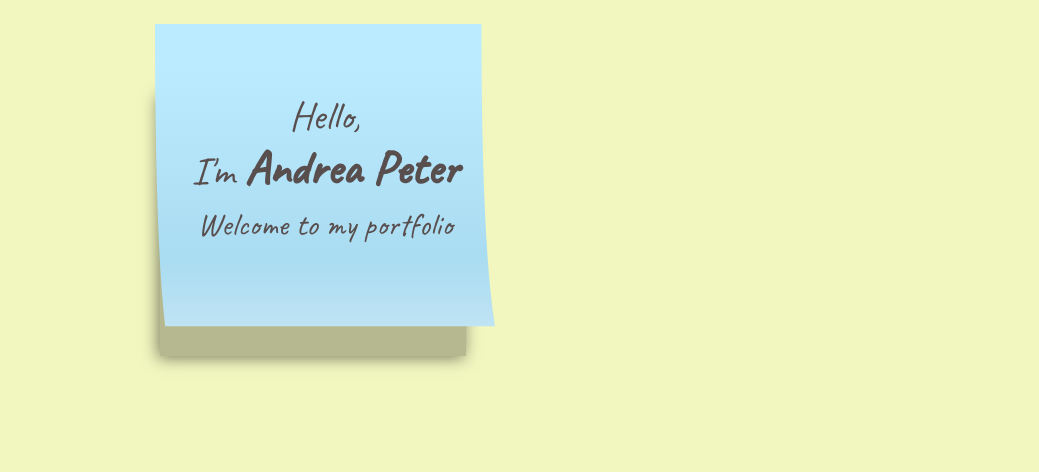
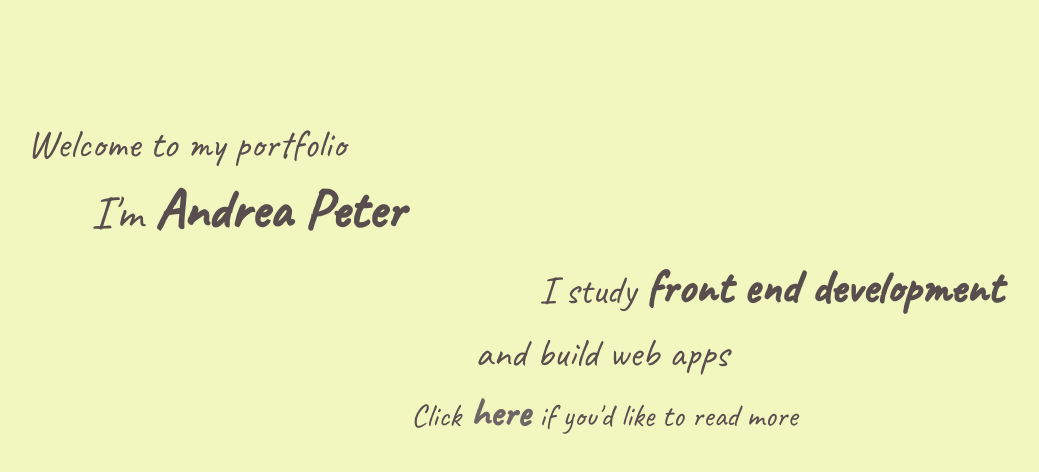
Before and after one commit to pandi1813/react-portfolio, a React (Create React App) app: page / in a window 1280 px wide. Shown: the top 472 px of the page, without its empty margins (165-1204 px from the left). Built offline with nearby package versions, Linux system fonts and the light colour scheme.

Commit message:
added and styled brand statement component

```diff
--- a/src/App.js
+++ b/src/App.js
@@ -6,6 +6,7 @@ import 'bootstrap/dist/css/bootstrap.min.css'
 import {BrowserRouter as Router, Routes, Route} from "react-router-dom";
 import ProjectGallery from './components/pages/ProjectGallery';
 import Contact from './components/pages/Contact';
+import About from './components/pages/About';
 
 
 export default function App() {
@@ -16,10 +17,9 @@ return <>
         <Routes>
 
           <Route path='/' element={<Home />} />
-          <Route path="projects" element={<ProjectGallery />} >
-          </Route>
+          <Route path="projects" element={<ProjectGallery />} ></Route>
           <Route path="contact" element={<Contact />} />
-
+          <Route path="about" element={<About />} />
         </Routes>
       </div>
     </Router>
--- a/src/components/BrandStatement/BrandStatement.jsx
+++ b/src/components/BrandStatement/BrandStatement.jsx
@@ -0,0 +1,39 @@
+import './brand-statement.css'
+import { NavLink } from 'react-router-dom'
+
+export default function BrandStatement() {
+    return (
+        <div className='statement'>
+            <p>I study <span className='small-accent'>front end development</span></p>
+            <p> and build web apps</p>
+            <div>
+                Click
+                <NavLink to='about' > here </NavLink>
+                if you'd like to read more
+            </div>
+
+
+
+        </div>
+        // <div class="sticky-container">
+        //     <div class="sticky-outer">
+        //         <div class="sticky">
+        //             <svg width="0" height="0">
+        //                 <defs>
+        //                     <clipPath id="stickyClip" clipPathUnits="objectBoundingBox">
+        //                         <path
+        //                             d="M 0 0 Q 0 0.69, 0.03 0.96 0.03 0.96, 1 0.96 Q 0.96 0.69, 0.96 0 0.96 0, 0 0"
+        //                             stroke-linejoin="round"
+        //                             stroke-linecap="square"
+        //                         />
+        //                     </clipPath>
+        //                 </defs>
+        //             </svg>
+        //             <div class="sticky-content">
+        //                 I study front end development and create web apps
+        //             </div>
+        //         </div>
+        //     </div>
+        // </div>
+    )
+}
--- a/src/components/BrandStatement/brand-statement.css
+++ b/src/components/BrandStatement/brand-statement.css
@@ -0,0 +1,100 @@
+.statement {
+  font-family: 'Caveat', cursive;
+  margin-left: 45vw;
+  font-size: 2.5rem;
+}
+
+.statement p {
+  margin-bottom: 0;
+}
+
+.statement p:first-of-type {
+  margin-left: 10vw;
+}
+
+.statement p:nth-of-type(2) {
+  margin-left: 5vw;
+}
+
+.statement div {
+  font-size: 2rem;
+}
+
+.statement a {
+  text-decoration: none;
+  color: rgb(110, 102, 102);
+
+
+  font-weight: bold;
+  font-size: 2.5rem;
+}
+
+.statement a:hover {
+  color: rgb(147, 52, 52);
+
+}
+
+.small-accent {
+  font-size: larger;
+  font-weight: bold;
+}
+
+/* .welcome h2 {
+    padding-left: 10vw;
+    padding-right: 5vw;
+  }
+
+
+  .sticky-container {
+    max-width: 340px;
+    position: relative;
+    margin: 0 0 0 25vw;
+    pad: 0;
+
+  }
+
+  .sticky-outer {
+    display: flex;
+    padding-top: 92.5925926%;
+    position: relative;
+
+    width: 100%;
+  }
+
+  .sticky {
+    position: absolute;
+    top: 0;
+    left: 0;
+    right: 0;
+    bottom: 0;
+  }
+
+
+  .sticky:before {
+    box-shadow: -2px 2px 15px 0 rgba(0, 0, 0, 0.5);
+    background-color: rgba(0, 0, 0, 0.25);
+    content: '';
+    width: 90%;
+    left: 5px;
+    height: 83%;
+    position: absolute;
+    top: 30%;
+  }
+
+
+  .sticky-content {
+    background: linear-gradient(180deg,
+        rgba(187, 235, 255, 1) 0%,
+        rgba(187, 235, 255, 1) 12%,
+        rgba(170, 220, 241, 1) 75%,
+        rgba(195, 229, 244, 1) 100%);
+    width: 100%;
+    height: 100%;
+    padding: 20% 10%;
+
+    justify-content: center;
+    align-items: center;
+    font-family: 'Caveat', cursive;
+    text-align: center;
+    clip-path: url(#stickyClip);
+  } */
--- a/src/components/Welcome/Welcome.jsx
+++ b/src/components/Welcome/Welcome.jsx
@@ -3,7 +3,20 @@ import './welcome.css'
 export default function Welcome() {
     return (
         <>
-            <div class="sticky-container">
+            <div className='welcome'>
+
+
+                <h1>Welcome to my portfolio</h1>
+                <h2> I'm <span className='accent'>Andrea Peter</span></h2>
+            </div>
+
+
+
+
+
+
+
+            {/* <div class="sticky-container">
                 <div class="sticky-outer">
                     <div class="sticky">
                         <svg width="0" height="0">
@@ -23,7 +36,7 @@ export default function Welcome() {
                         </div>
                     </div>
                 </div>
-            </div>
+            </div> */}
         </>
     )
 }
--- a/src/components/Welcome/welcome.css
+++ b/src/components/Welcome/welcome.css
@@ -1,4 +1,18 @@
+
+.welcome {
+  font-family: 'Caveat', cursive;
+  margin: 15vh 0 0 15vw;
+}
+
 .welcome h2 {
+  padding-left: 5vw;
+  font-size: 3rem;
+}
+.accent {
+  font-size: 3.5rem;
+  font-weight: bold;
+}
+/* .welcome h2 {
     padding-left: 10vw;
     padding-right: 5vw;
   }
@@ -28,7 +42,7 @@
     bottom: 0;
   }
 
-  /* Shadow behind the sticky note */
+
   .sticky:before {
     box-shadow: -2px 2px 15px 0 rgba(0, 0, 0, 0.5);
     background-color: rgba(0, 0, 0, 0.25);
@@ -40,7 +54,7 @@
     top: 30%;
   }
 
-  /* The sticky note itself */
+
   .sticky-content {
     background: linear-gradient(180deg,
         rgba(187, 235, 255, 1) 0%,
@@ -56,4 +70,4 @@
     font-family: 'Caveat', cursive;
     text-align: center;
     clip-path: url(#stickyClip);
-  }
+  } */
--- /dev/null
+++ b/src/components/pages/About.jsx
@@ -0,0 +1,7 @@
+export default function About() {
+    return (
+        <>
+        <h1>About</h1>
+        </>
+    )
+}
--- a/src/components/pages/Home.jsx
+++ b/src/components/pages/Home.jsx
@@ -1,7 +1,9 @@
-import Welcome from "../Welcome/Welcome"
+import Welcome from "../Welcome/Welcome";
+import BrandStatement from "../BrandStatement/BrandStatement";
 
 export default function Home() {
     return <>
        <Welcome/>
+       <BrandStatement/>
     </>
 }
--- a/src/index.css
+++ b/src/index.css
@@ -16,10 +16,3 @@ code {
   font-family: source-code-pro, Menlo, Monaco, Consolas, 'Courier New',
     monospace;
 }
-
-
-
-.font-accent {
-  font-size: 1.2em;
-  font-weight: bold;
-}
```
